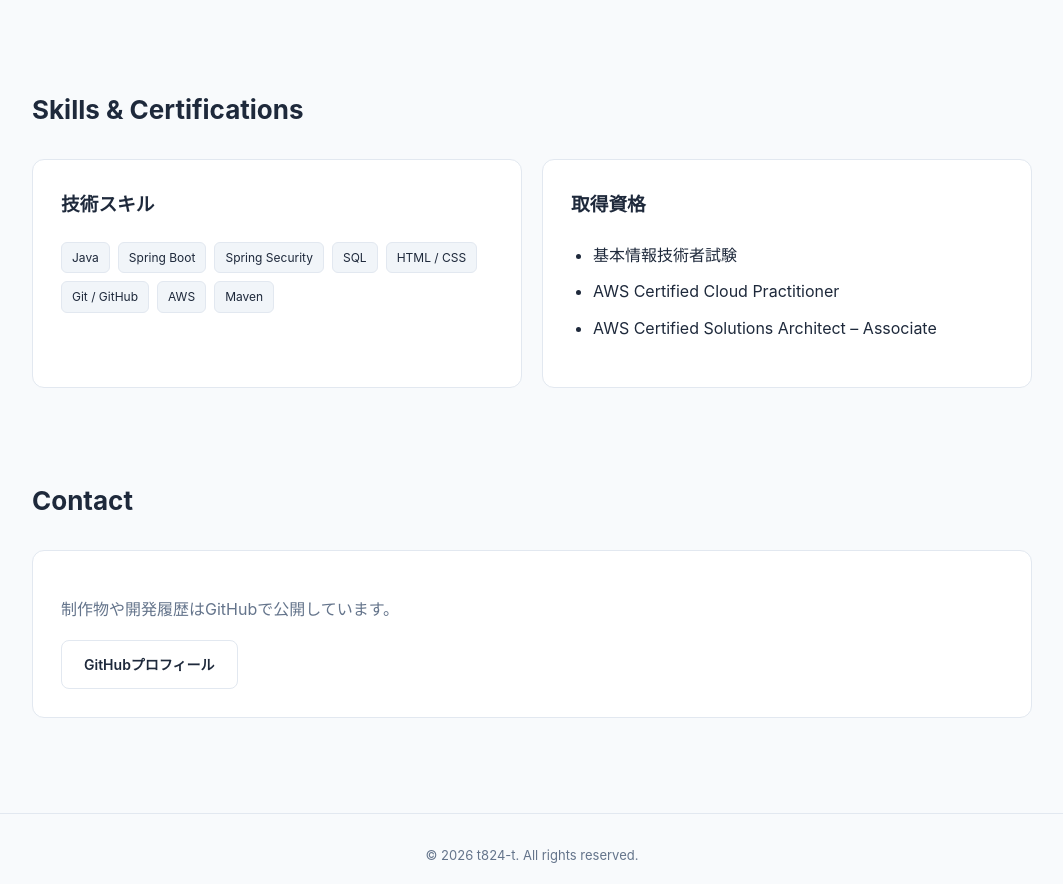
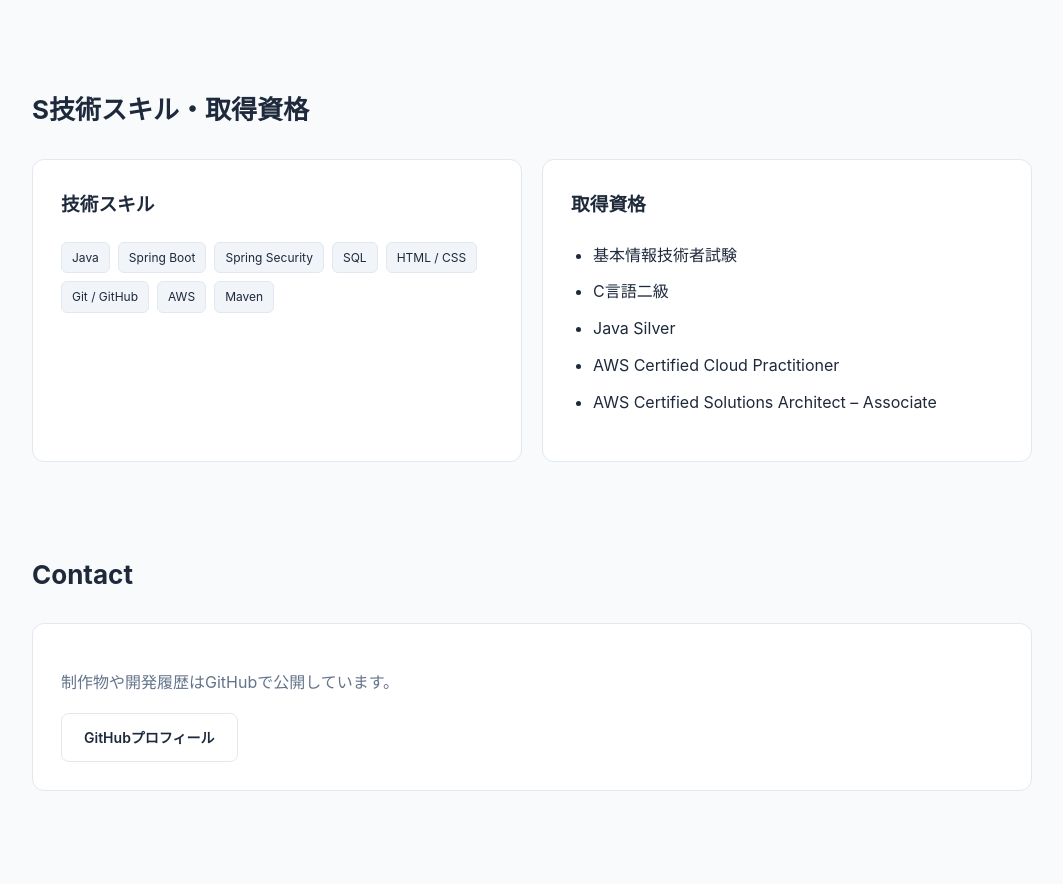
Before and after one commit to t824-t/t824-t.github.io, a plain HTML site: page index.html in a window 1280 px wide. Shown: the part 927-1811 px from the top of the page, without its empty margins (108-1171 px from the left). Drawn offline with Linux system fonts and the light colour scheme.

Commit message:
Update index.html

```diff
--- a/index.html
+++ b/index.html
@@ -233,7 +233,7 @@
   </section>
 
   <section id="skills">
-    <h2>Skills & Certifications</h2>
+    <h2>S技術スキル・取得資格</h2>
     <div class="grid">
       <div class="card">
         <h3>技術スキル</h3>
@@ -253,6 +253,8 @@
         <h3>取得資格</h3>
         <ul>
           <li>基本情報技術者試験</li>
+           <li>C言語二級</li>
+           <li>Java Silver</li>
           <li>AWS Certified Cloud Practitioner</li>
           <li>AWS Certified Solutions Architect – Associate</li>
         </ul>
```
